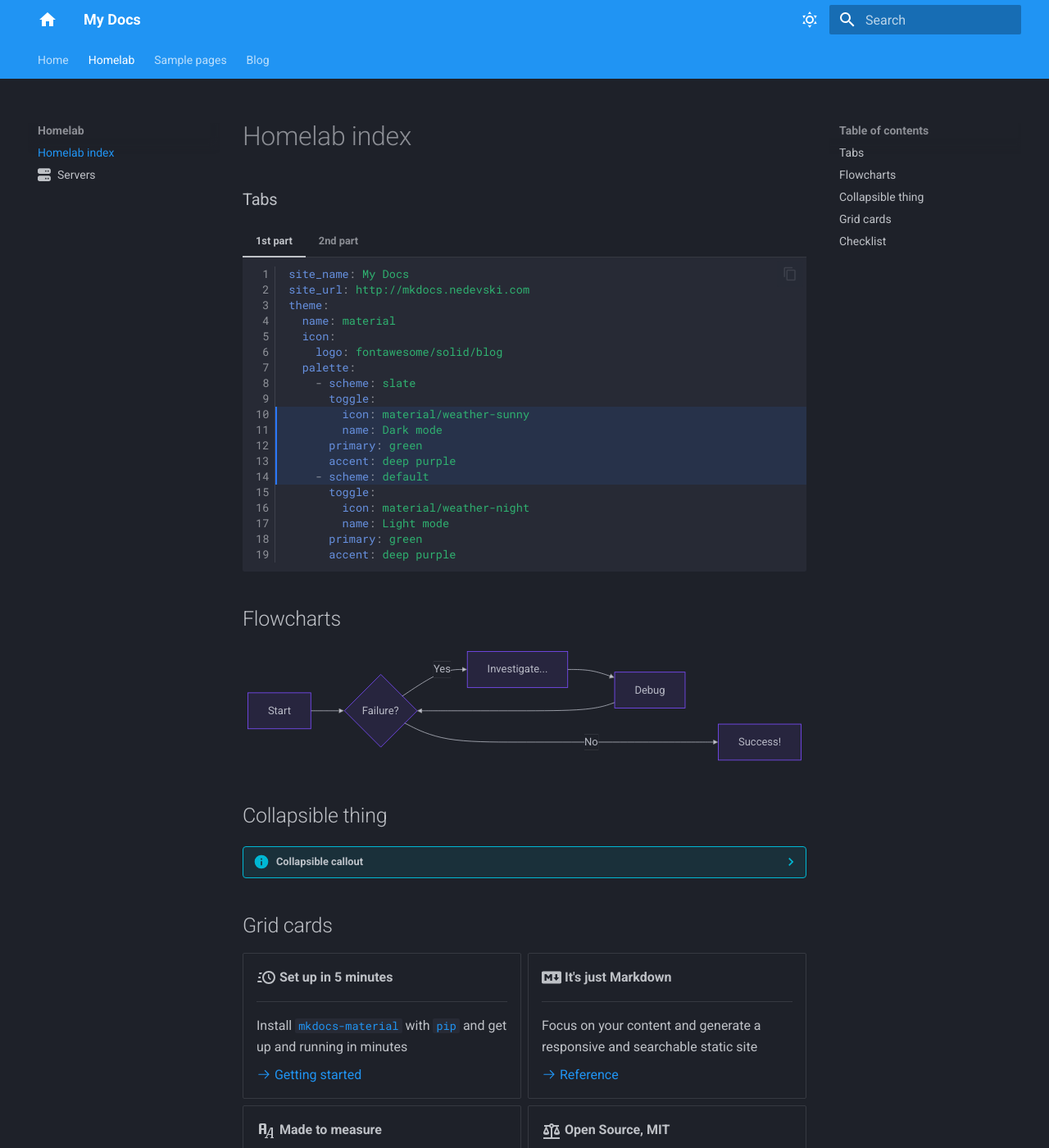
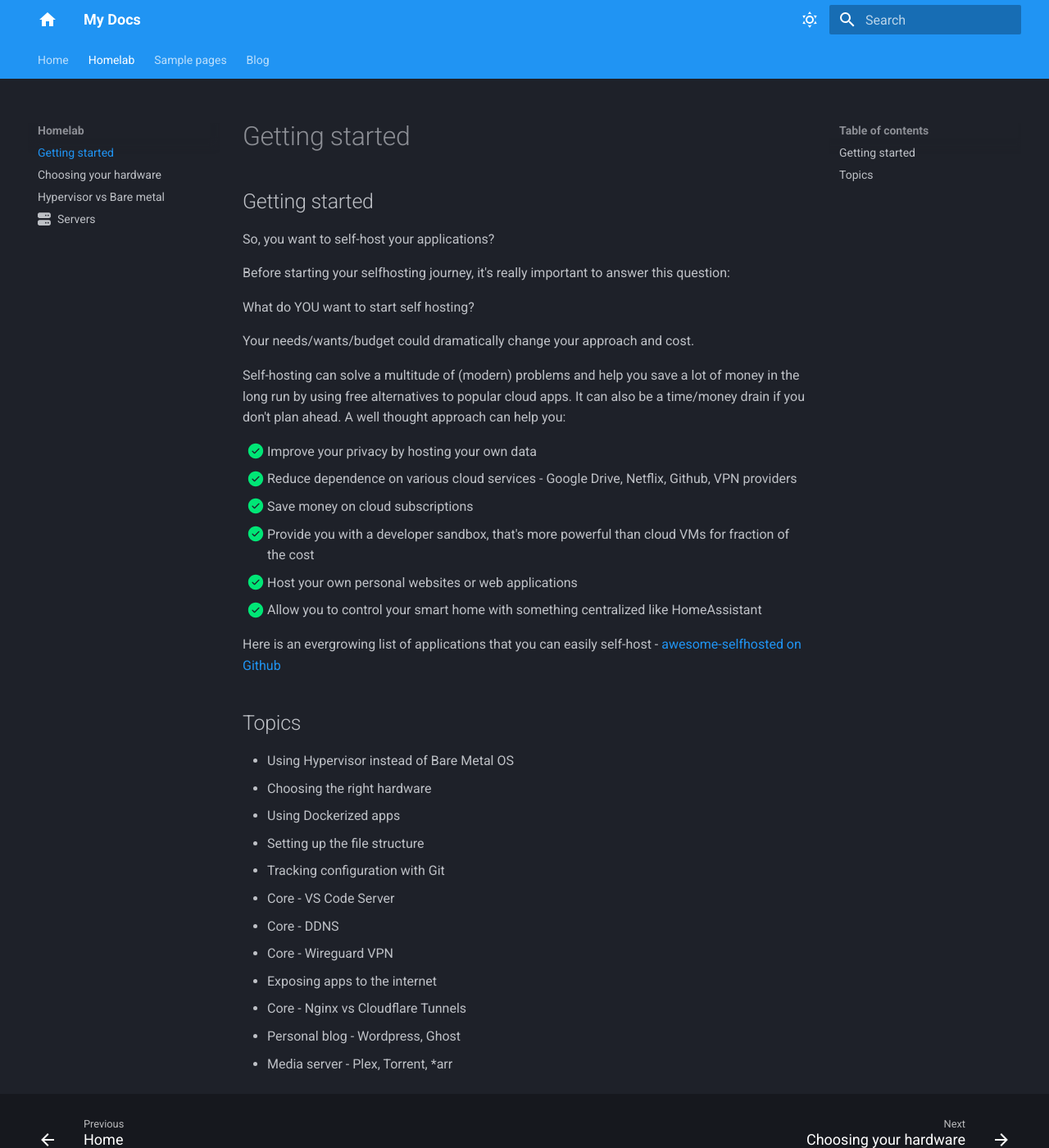
Before and after one commit to nedevski/mkdocs, an MkDocs documentation site: the page built from docs/homelab/index.md, in a window 1280 px wide and 1400 px high. Shown: the whole window at 82% size. Built offline with MkDocs 1.6.1 and Material for MkDocs 9.7.7, drawn with Linux system fonts in a browser that asks for light colours; some of the changed text lies outside the part shown.

Commit message:
added stuff

````diff
--- a/docs/homelab/index.md
+++ b/docs/homelab/index.md
@@ -1,117 +1,39 @@
 ---
-title: Homelab index
+title: Getting started
 ---
 
-### Tabs
+## Getting started
 
-=== "1st part"
+So, you want to self-host your applications?
 
-    ```yaml linenums="1" hl_lines="10-14"
-    site_name: My Docs
-    site_url: http://mkdocs.nedevski.com
-    theme:
-      name: material
-      icon:
-        logo: fontawesome/solid/blog
-      palette:
-        - scheme: slate
-          toggle:
-            icon: material/weather-sunny
-            name: Dark mode
-          primary: green
-          accent: deep purple
-        - scheme: default
-          toggle:
-            icon: material/weather-night
-            name: Light mode
-          primary: green
-          accent: deep purple
-    ```
+Before starting your selfhosting journey, it's really important to answer this question:
 
-=== "2nd part"
+What do YOU want to start self hosting?
 
-    ```yaml linenums="25" hl_lines="3-5"
-    markdown_extensions:
-      - attr_list
-      - pymdownx.emoji:
-          emoji_index: !!python/name:material.extensions.emoji.twemoji
-          emoji_generator: !!python/name:material.extensions.emoji.to_svg
-      - pymdownx.highlight:
-          anchor_linenums: true
-          line_spans: __span
-          pygments_lang_class: true
-      - pymdownx.inlinehilite
-      - pymdownx.snippets
-      - pymdownx.superfences
-    ```
+Your needs/wants/budget could dramatically change your approach and cost.
+
+Self-hosting can solve a multitude of (modern) problems and help you save a lot of money in the long run by using free alternatives to popular cloud apps. It can also be a time/money drain if you don't plan ahead. A well thought approach can help you:
+
+- [x] Improve your privacy by hosting your own data
+- [x] Reduce dependence on various cloud services - Google Drive, Netflix, Github, VPN providers
+- [x] Save money on cloud subscriptions
+- [x] Provide you with a developer sandbox, that's more powerful than cloud VMs for fraction of the cost
+- [x] Host your own personal websites or web applications
+- [x] Allow you to control your smart home with something centralized like HomeAssistant
+
+Here is an evergrowing list of applications that you can easily self-host - [awesome-selfhosted on Github](https://github.com/awesome-selfhosted/awesome-selfhosted)
 
 
-
-## Flowcharts
-
-```mermaid
-graph LR
-  A[Start] --> B{Failure?};
-  B -->|Yes| C[Investigate...];
-  C --> D[Debug];
-  D --> B;
-  B ---->|No| E[Success!];
-```
-
-
-## Collapsible thing
-
-??? info "Collapsible callout"
-
-    Lorem ipsum dolor sit amet, consectetur adipiscing elit. Nulla et euismod
-    nulla. Curabitur feugiat, tortor non consequat finibus, justo purus auctor
-    massa, nec semper lorem quam in massa.
-
-## Grid cards
-
-<div class="grid cards" markdown>
-
--   :material-clock-fast:{ .lg .middle } __Set up in 5 minutes__
-
-    ---
-
-    Install [`mkdocs-material`](#) with [`pip`](#) and get up
-    and running in minutes
-
-    [:octicons-arrow-right-24: Getting started](#)
-
--   :fontawesome-brands-markdown:{ .lg .middle } __It's just Markdown__
-
-    ---
-
-    Focus on your content and generate a responsive and searchable static site
-
-    [:octicons-arrow-right-24: Reference](#)
-
--   :material-format-font:{ .lg .middle } __Made to measure__
-
-    ---
-
-    Change the colors, fonts, language, icons, logo and more with a few lines
-
-    [:octicons-arrow-right-24: Customization](#)
-
--   :material-scale-balance:{ .lg .middle } __Open Source, MIT__
-
-    ---
-
-    Material for MkDocs is licensed under MIT and available on [GitHub]
-
-    [:octicons-arrow-right-24: License](#)
-
-</div>
-
-
-## Checklist
-
-- [x] Lorem ipsum dolor sit amet, consectetur adipiscing elit
-- [ ] Vestibulum convallis sit amet nisi a tincidunt
-    * [x] In hac habitasse platea dictumst
-    * [x] In scelerisque nibh non dolor mollis congue sed et metus
-    * [ ] Praesent sed risus massa
-- [ ] Aenean pretium efficitur erat, donec pharetra, ligula non scelerisque
+## Topics
+- Using Hypervisor instead of Bare Metal OS
+- Choosing the right hardware
+- Using Dockerized apps
+- Setting up the file structure
+- Tracking configuration with Git
+- Core - VS Code Server
+- Core - DDNS
+- Core - Wireguard VPN
+- Exposing apps to the internet
+- Core - Nginx vs Cloudflare Tunnels
+- Personal blog - Wordpress, Ghost
+- Media server - Plex, Torrent, *arr
--- a/mkdocs.yml
+++ b/mkdocs.yml
@@ -78,6 +78,8 @@ nav:
   - Home: index.md
   - Homelab:
       - homelab/index.md
+      - Choosing your hardware: homelab/choosing-your-hardware.md
+      - Hypervisor vs Bare metal: homelab/hypervisor-vs-bare-metal.md
       - Servers: homelab/servers.md
   - Sample pages:
       - Examples: examples.md
````
Also changed, not shown: README.md (+7 -0 lines), docs/guides/index.md (added, +8 -0 lines), docs/homelab/choosing-your-hardware.md (added, +68 -0 lines), docs/homelab/hypervisor-vs-bare-metal.md (added, +48 -0 lines).
